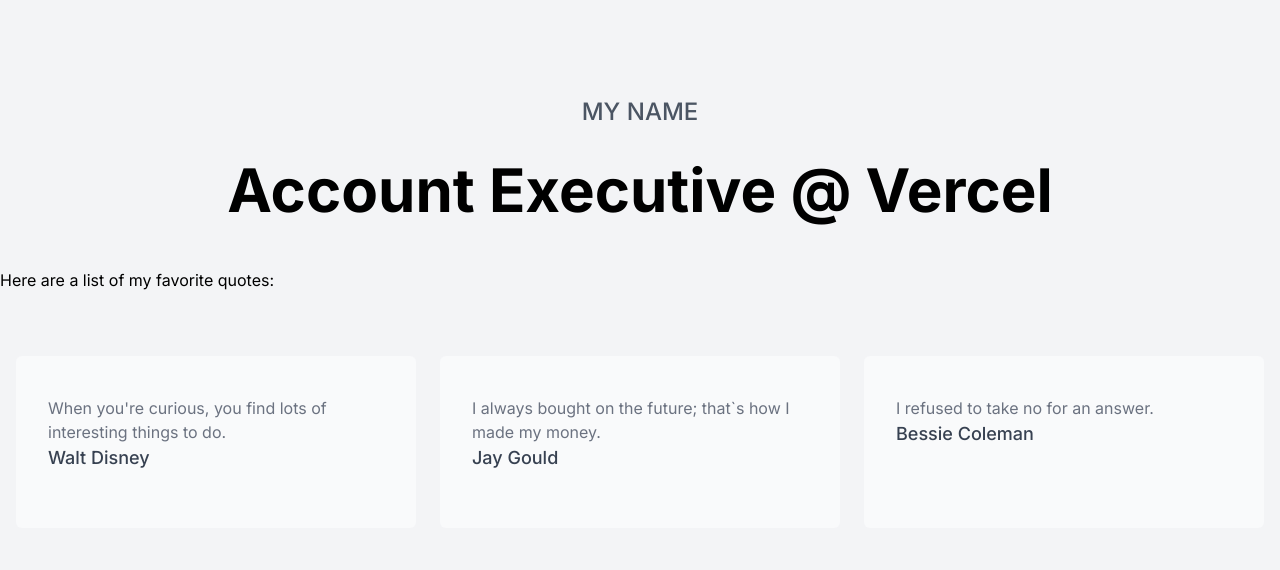
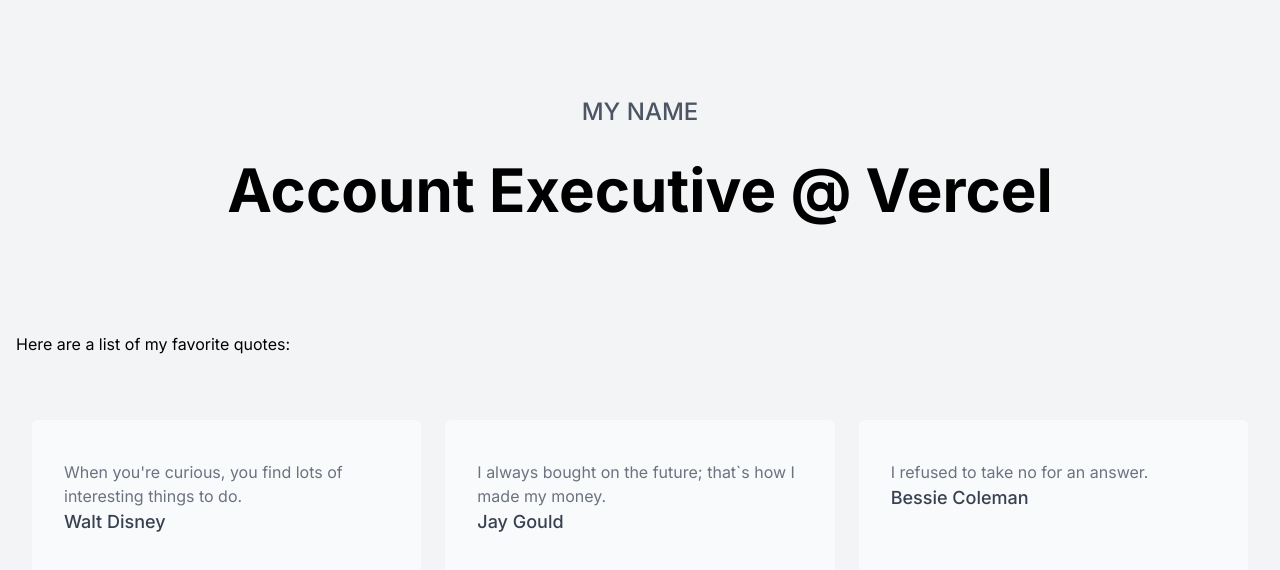
Before and after one commit to mattjared/mm-east-template, a Next.js app: page /about in a window 1280 px wide. Shown: the top 570 px of the page. Built offline with nearby package versions, Linux system fonts and the light colour scheme.

Commit message:
Devontae Cacok

```diff
--- a/src/app/about/page.js
+++ b/src/app/about/page.js
@@ -7,7 +7,7 @@
         <h1 className="font-medium text-gray-600 text-lg md:text-2xl uppercase mb-8">{`my name`}</h1>
         <h2 className='text-6xl font-bold'>Account Executive @ Vercel</h2>
       </section>
-      <section>
+      <section className="py-10 md:py-16 container max-w-screen-xl mx-auto px-4">
         <h3>Here are a list of my favorite quotes:</h3>
         <QuoteTiles />
       </section>
--- a/src/app/form/route.js
+++ b/src/app/form/route.js
@@ -8,7 +8,7 @@
 export async function POST(request) {
   const data = await request.json();
   try {
-    const messageInfo = `\n---\n>>>from:${data.email} \n>>>name: ${data.name} \n>>>url: ${route }`;
+    const messageInfo = `\n---\n>>>from:${data.email} \n>>>name: ${data.name} \n>>>url: ${route}`;
     postmarkApp.sendEmail({
         "From": POSTMARK_EMAIL_FROM,
         "To": POSTMARK_EMAIL_TO,
--- a/src/app/quotes/route.js
+++ b/src/app/quotes/route.js
@@ -16,8 +16,4 @@
     }
   ];
   return new Response(JSON.stringify(quotes));
-  // console.log(JSON.stringify(quotes[0]))
-  // const randomIndex = Math.floor(Math.random() * quotes.length);
-  // const randomQuote = quotes[randomIndex];
-  // return new Response(JSON.stringify(randomQuote));
 }
```
Also changed, not shown: src/app/QuoteTiles.js (+0 -9 lines).
